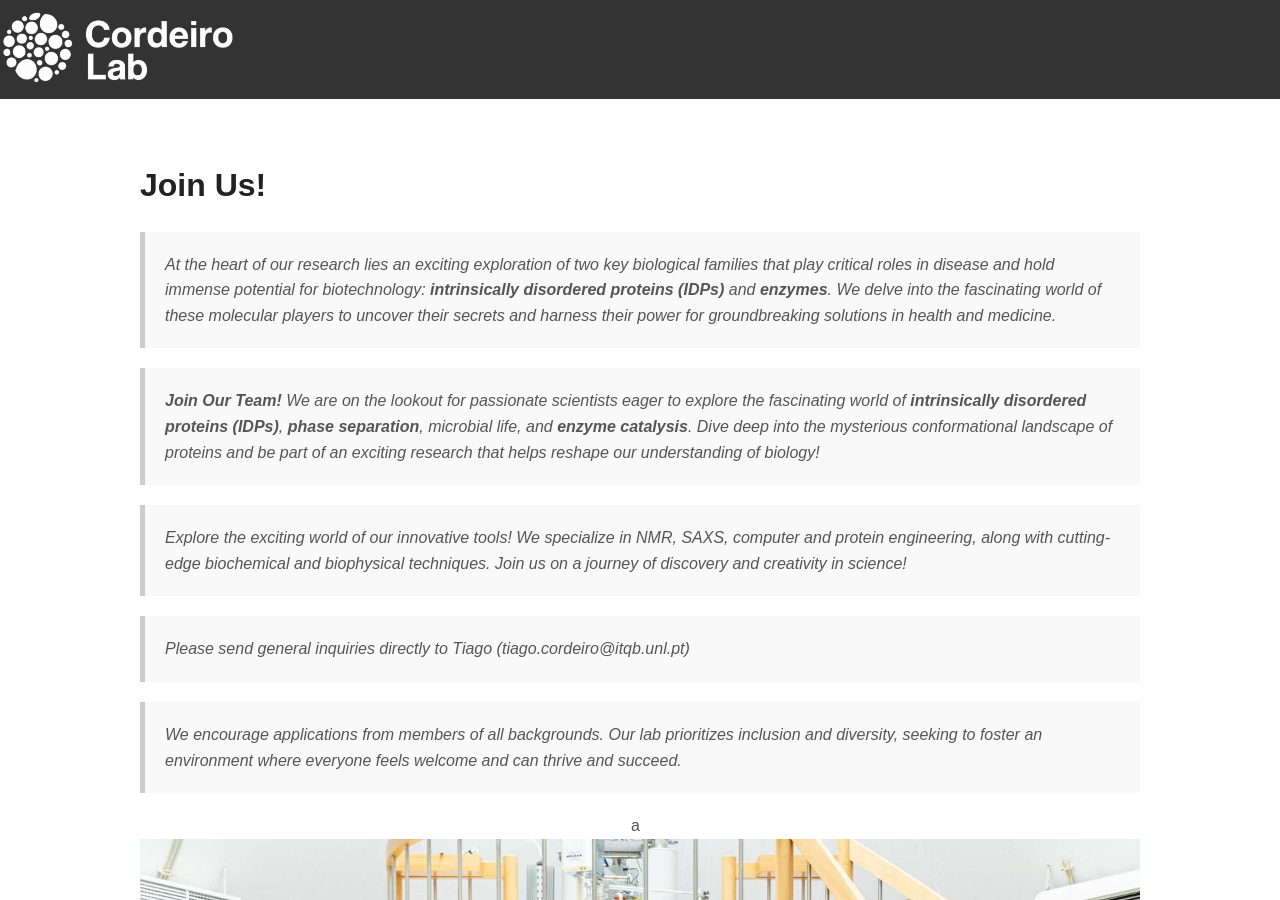
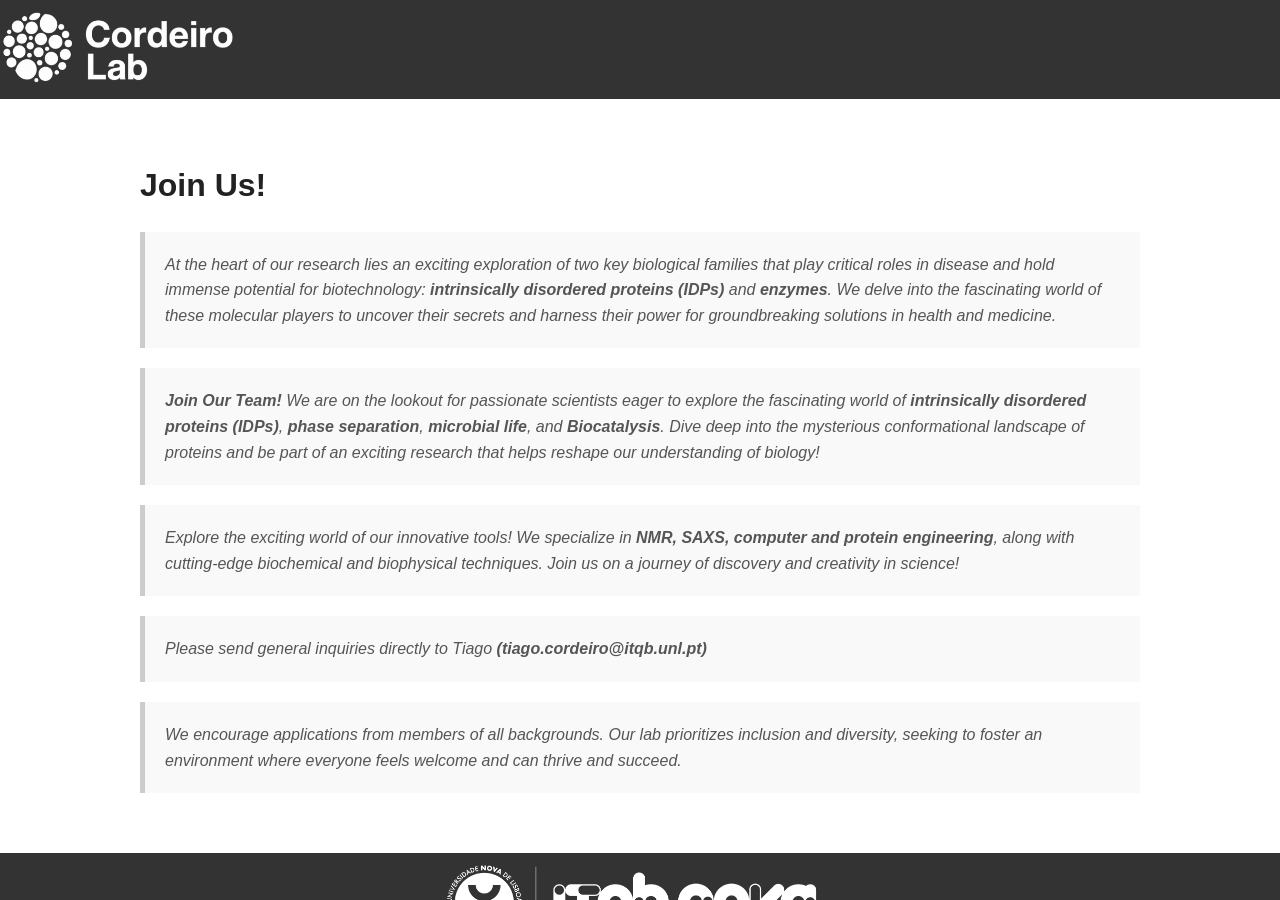
Before and after one commit to CordeiroLab/CordeiroLab.github.io, a Jekyll site: the page built from content/Join_us.md, in a window 1280 px wide and 900 px high. Built offline with Jekyll 4.4.1, drawn with Linux system fonts in a browser that asks for light colours; our own code applies the rules of GitHub Pages for plain Markdown files.

Commit message:
Update Join_us.md

```diff
--- a/content/Join_us.md
+++ b/content/Join_us.md
@@ -1,13 +1,10 @@
 # Join Us!
 >At the heart of our research lies an exciting exploration of two key biological families that play critical roles in disease and hold immense potential for biotechnology: **intrinsically disordered proteins (IDPs)** and **enzymes**. We delve into the fascinating world of these molecular players to uncover their secrets and harness their power for groundbreaking solutions in health and medicine.
 
->**Join Our Team!** We are on the lookout for passionate scientists eager to explore the fascinating world of **intrinsically disordered proteins (IDPs)**, **phase separation**, microbial life, and **enzyme catalysis**. Dive deep into the mysterious conformational landscape of proteins and be part of an exciting research that helps reshape our understanding of biology!
+>**Join Our Team!** We are on the lookout for passionate scientists eager to explore the fascinating world of **intrinsically disordered proteins (IDPs)**, **phase separation**, **microbial life**, and **Biocatalysis**. Dive deep into the mysterious conformational landscape of proteins and be part of an exciting research that helps reshape our understanding of biology!
 
->Explore the exciting world of our innovative tools! We specialize in NMR, SAXS, computer and protein engineering, along with cutting-edge biochemical and biophysical techniques. Join us on a journey of discovery and creativity in science!
+>Explore the exciting world of our innovative tools! We specialize in **NMR, SAXS, computer and protein engineering**, along with cutting-edge biochemical and biophysical techniques. Join us on a journey of discovery and creativity in science!
 
->Please send general inquiries directly to Tiago (tiago.cordeiro@itqb.unl.pt)
+>Please send general inquiries directly to Tiago **(tiago.cordeiro@itqb.unl.pt)**
 
 >We encourage applications from members of all backgrounds. Our lab prioritizes inclusion and diversity, seeking to foster an environment where everyone feels welcome and can thrive and succeed.
-
-<p align="center">
-a  <img src="/assets/images/events/CERMAX.jpeg" alt="CERMAX" style="width: 100%; max-width: 100%; height: auto;" />
```
